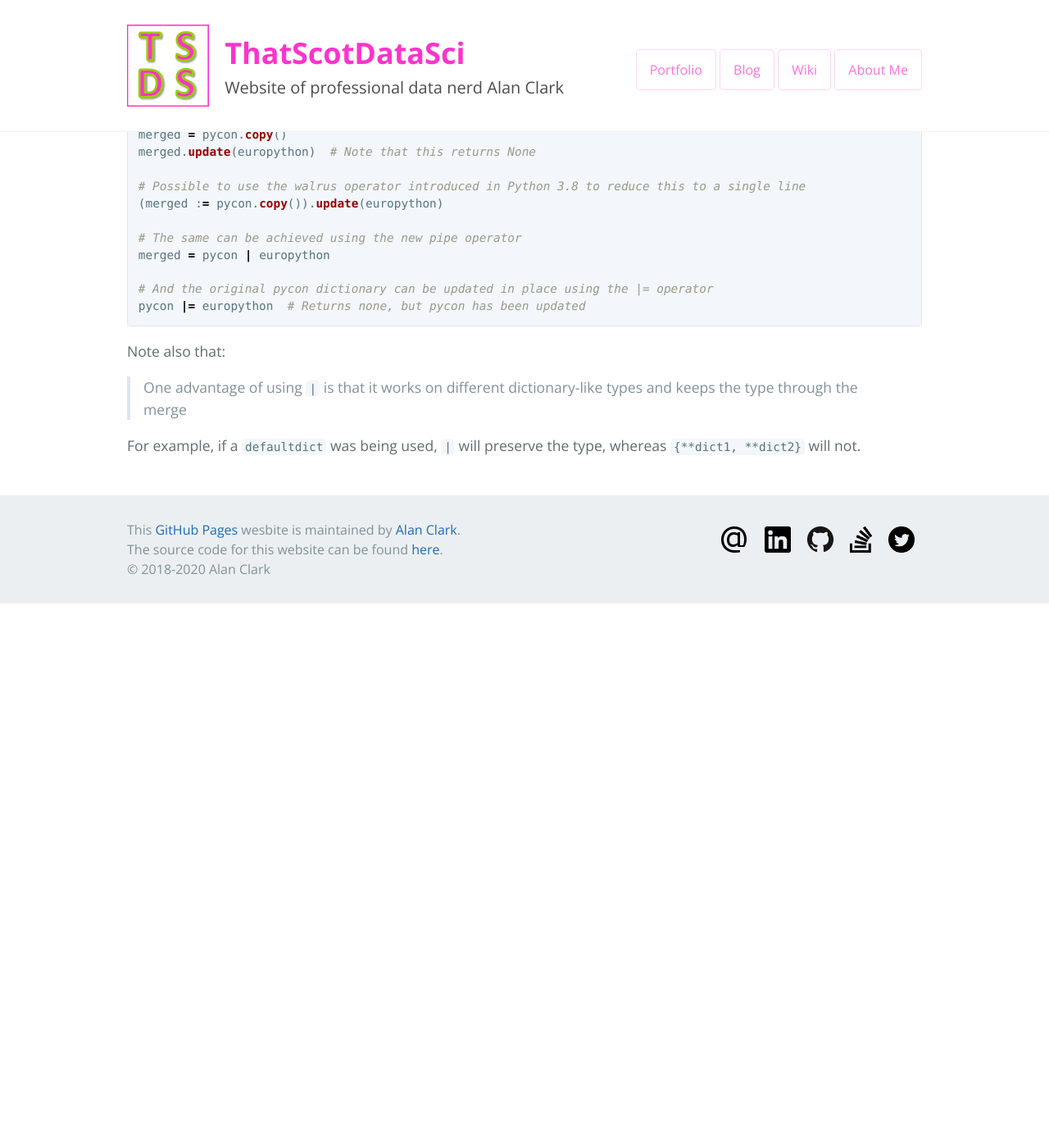
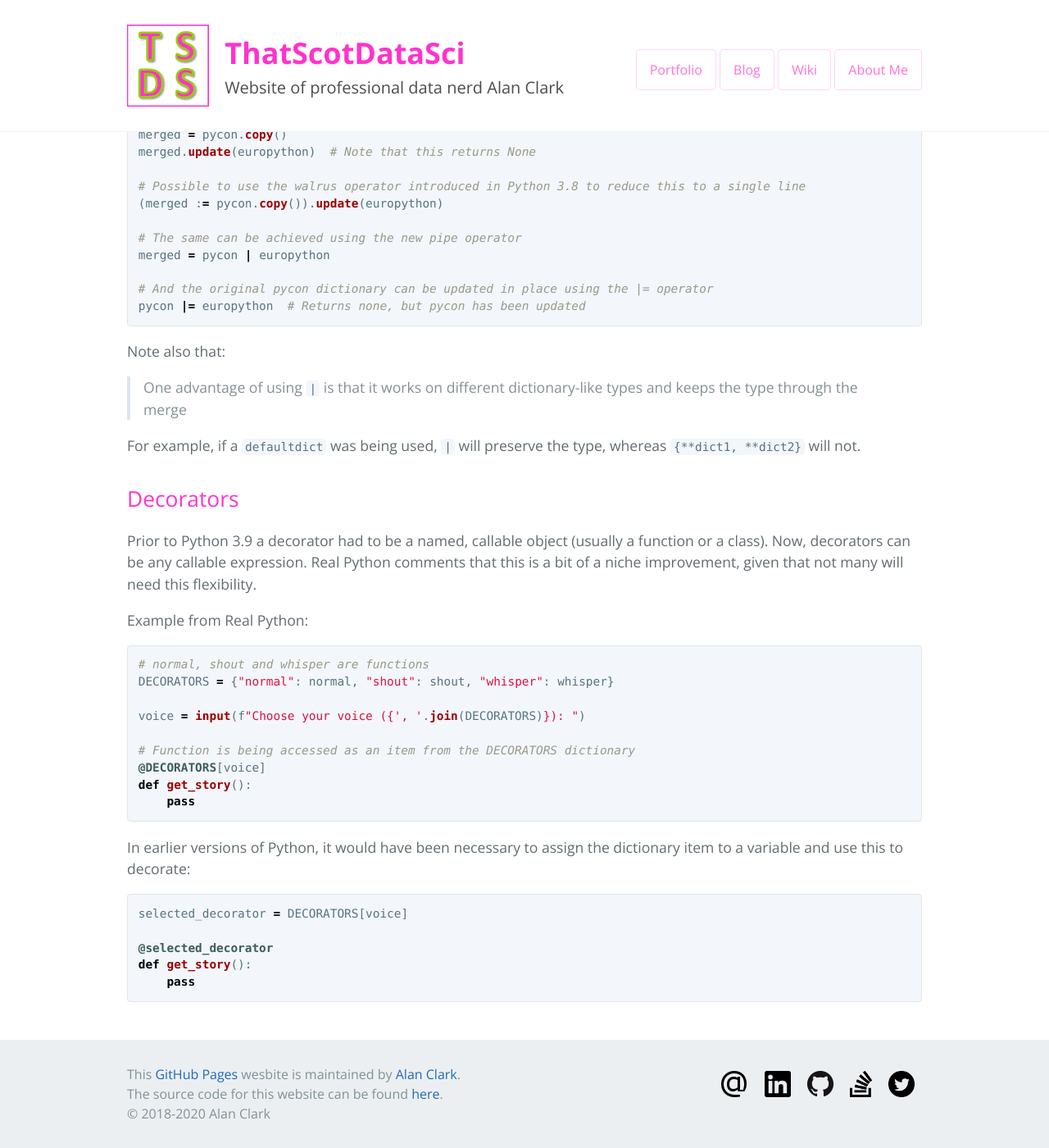
Before and after one commit to thatscotdatasci/thatscotdatasci.github.io, a Jekyll site: the page built from _posts/2020-12-02-python_3.9_features.md, in a window 1280 px wide and 1400 px high, scrolled down 1754 px. Shown: the whole window at 82% size. Built offline with Jekyll 4.4.1, drawn with Linux system fonts in a browser that asks for light colours; before the commit the page ends 2490 px from its top, so only the background shows below that.

Commit message:
Adding section on improved decorator flexibility

````diff
--- a/_posts/2020-12-02-python_3.9_features.md
+++ b/_posts/2020-12-02-python_3.9_features.md
@@ -12,6 +12,7 @@ here's a roundup of the new features in Python 3.9.
 
 This information is primarily from [Real Python](https://realpython.com/courses/cool-new-features-python-39/)
 and the [Python documentation](https://docs.python.org/3/whatsnew/3.9.html).
+
 
 ## zoneinfo Library
 
@@ -56,6 +57,7 @@ Real Python makes the following recommendations for best practices with timezone
   - UTC is always monotonically increasing - you don't want to have to adjust the order of events based on timezone changes
   (daylight savings, etc.)
 
+
 ## New Dictionary Operators
 
 Two new operators are introduced:
@@ -89,3 +91,35 @@ Note also that:
 > One advantage of using `|` is that it works on different dictionary-like types and keeps the type through the merge
 
 For example, if a `defaultdict` was being used, `|` will preserve the type, whereas `{**dict1, **dict2}` will not.
+
+
+## Decorators
+
+Prior to Python 3.9 a decorator had to be a named, callable object (usually a function or a class).
+Now, decorators can be any callable expression. Real Python comments that this is a bit of a niche improvement, given
+that not many will need this flexibility.
+
+Example from Real Python:
+
+```python
+# normal, shout and whisper are functions
+DECORATORS = {"normal": normal, "shout": shout, "whisper": whisper}
+
+voice = input(f"Choose your voice ({', '.join(DECORATORS)}): ")
+
+# Function is being accessed as an item from the DECORATORS dictionary
+@DECORATORS[voice]
+def get_story():
+    pass
+```
+
+In earlier versions of Python, it would have been necessary to assign the dictionary item to a variable and use this to
+decorate:
+
+```python
+selected_decorator = DECORATORS[voice]
+
+@selected_decorator
+def get_story():
+    pass
+```
````
